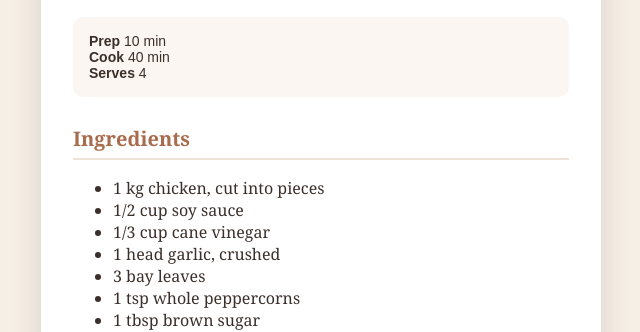
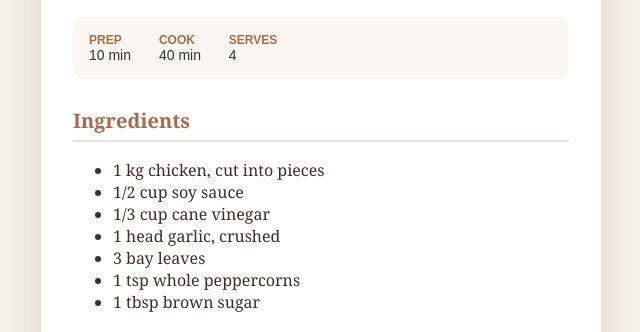
Before and after one commit to cowniv/02-css-recipe-card, a plain HTML site: page index.html in a window 1280 px wide. Shown: the part 483-815 px from the top of the page, without its empty margins (319-959 px from the left). Drawn offline with Linux system fonts and the light colour scheme.

Commit message:
style: arrange preparation facts

```diff
--- a/style.css
+++ b/style.css
@@ -70,3 +70,15 @@ h2 {
   font-family: Arial, sans-serif;
   font-size: 14px;
 }
+
+.meta li {
+  display: inline-block;
+  margin-right: 24px;
+}
+
+.meta strong {
+  display: block;
+  color: #a86b4c;
+  font-size: 12px;
+  text-transform: uppercase;
+}
```
